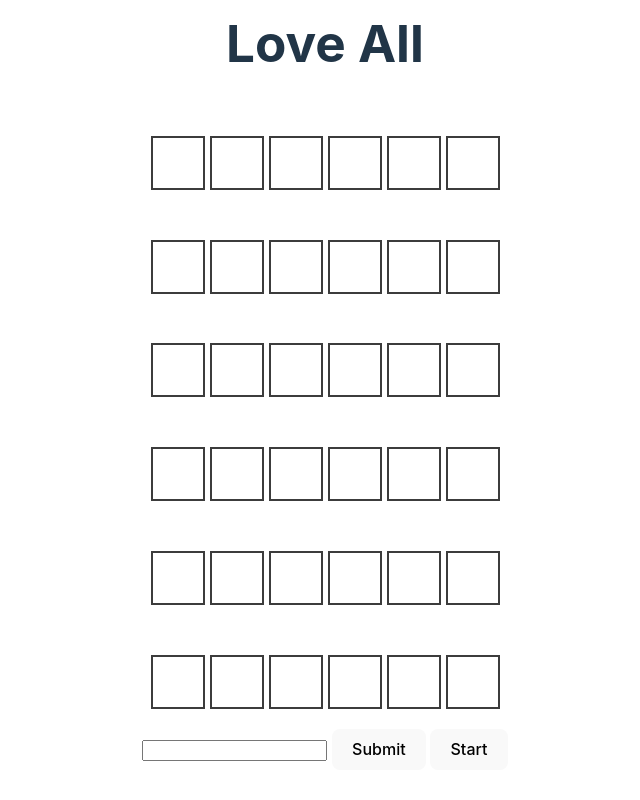
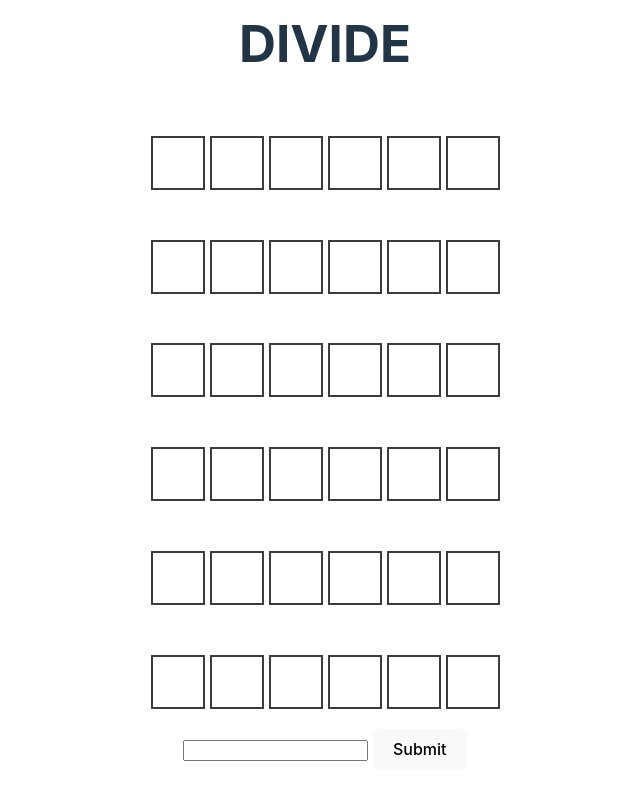
Before and after one commit to Jonathan6/6LetterWordle, a React (Vite) app: page / in a window 1280 px wide. Shown: the part 326-1126 px from the top of the page, without its empty margins (315-955 px from the left). Built offline with nearby package versions, Linux system fonts and the light colour scheme.

Commit message:
Removed Start Button
Moved game start to react hook to run on start up to remove the Start Button

```diff
--- a/src/App.jsx
+++ b/src/App.jsx
@@ -1,4 +1,4 @@
-import { useState } from 'react'
+import { useEffect, useState } from 'react'
 import viteLogo from '/vite.svg'
 import './App.css'
 
@@ -20,6 +20,11 @@ function App() {
     console.log(wordIndex)
     setTargetWord(wordBank[wordIndex])
   }
+
+  // Used to track game logic and start the game on page load
+  useEffect(() => {
+    startGame()
+  }, []);
 
   const updateGuess = () => {
     setUserInput(event.target.value.toUpperCase())
@@ -66,7 +71,7 @@ function App() {
         <Guess word={guessHistory[4]} targetWord={targetWord}/>
         <Guess word={guessHistory[5]} targetWord={targetWord}/>
       </div>
-      <input onChange={updateGuess}></input> <button onClick={submitGuess}>Submit</button> <button onClick={startGame}>Start</button>
+      <input onChange={updateGuess}></input> <button onClick={submitGuess}>Submit</button>
 
     </>
   )
```
